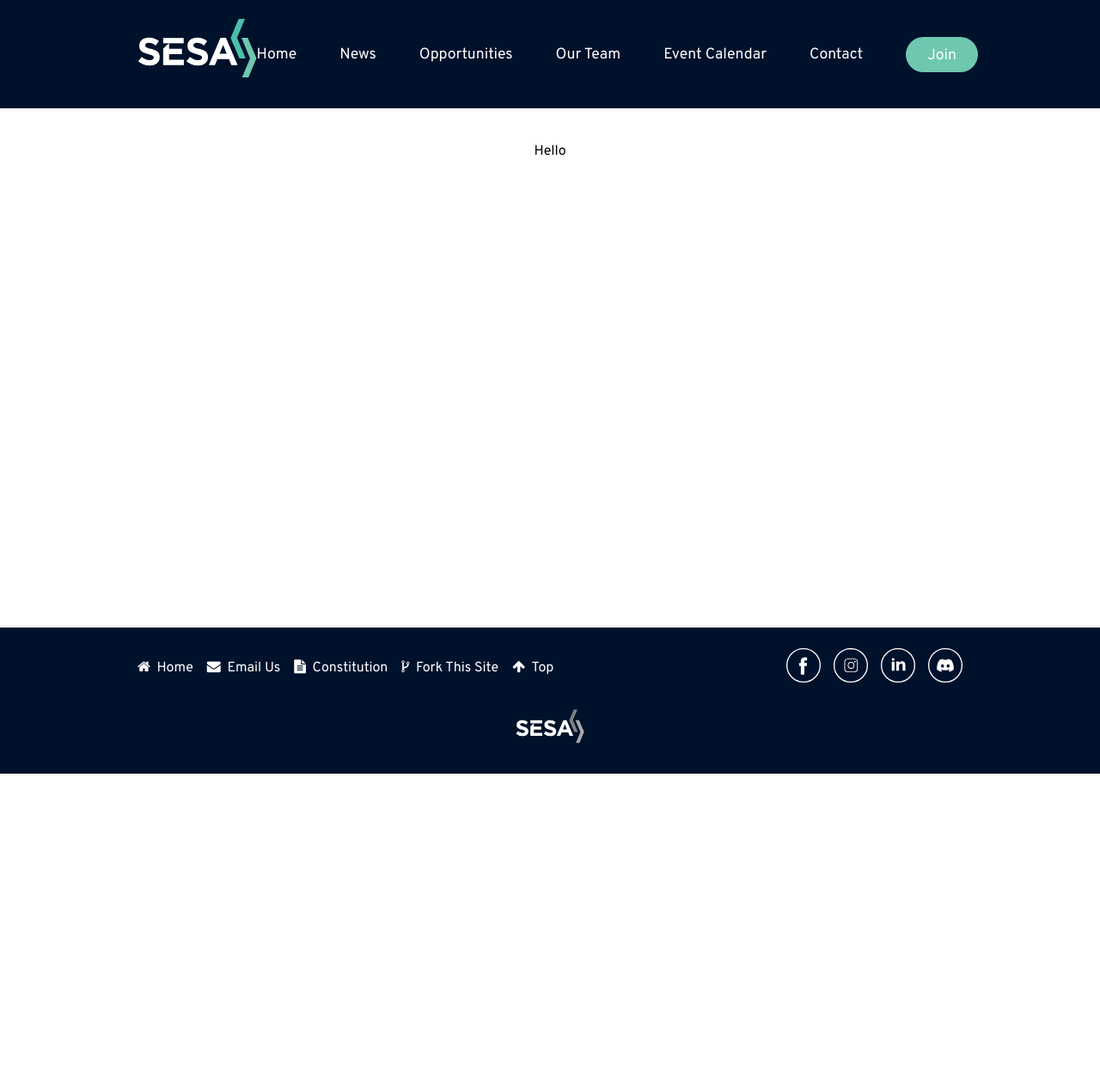
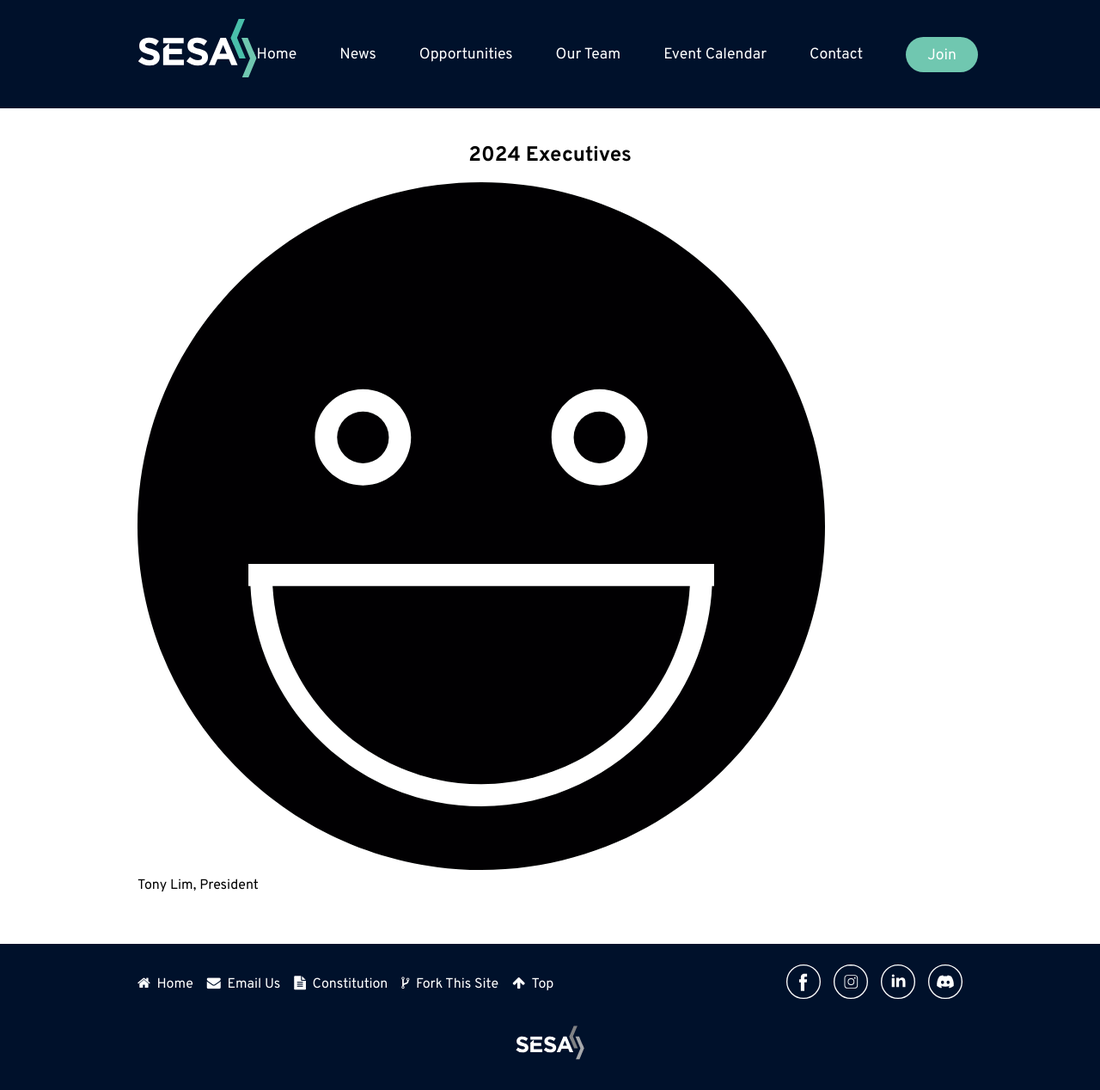
Before and after one commit to sesauoa/ausesa.github.com, a Jekyll site: the page built from team/index.html, in a window 1280 px wide. Shown: the whole page at 86% size. Built offline with Jekyll 4.4.1, drawn with Linux system fonts in a browser that asks for light colours; nearby versions of some CDN libraries; before the commit the page ends 900 px from its top, so only the background shows below that; some of the changed lines change nothing that is shown.

Commit message:
execs test

```diff
--- /dev/null
+++ b/js/execs.js
@@ -0,0 +1,22 @@
+var executives = [
+    { name: 'Tony Lim', role: 'President', imageURL: '/img/execs/test.svg' },
+  ];
+
+function mapExecutivesToHTML() {
+var pageContentDiv = document.querySelector('.page-content');
+
+executives.forEach(function(executive) {
+    var executiveDiv = document.createElement('div');
+    var img = document.createElement('img');
+    img.src = executive.imageURL;
+    var p = document.createElement('p');
+    p.textContent = executive.name + ', ' + executive.role;
+
+    executiveDiv.appendChild(img);
+    executiveDiv.appendChild(p);
+
+    pageContentDiv.appendChild(executiveDiv);
+});
+}
+
+mapExecutivesToHTML();
--- a/team/index.html
+++ b/team/index.html
@@ -4,7 +4,8 @@ title: SESA - Our Team
 ---
 
 <section class="body-container">
-  <p>Hello</p>
+      <h2>2024 Executives</h2>
       <div class="page-content">
+      <script src="/js/execs.js"></script>
       </div>
 </section>
```
Also changed, not shown: img/execs/test.svg (added).
